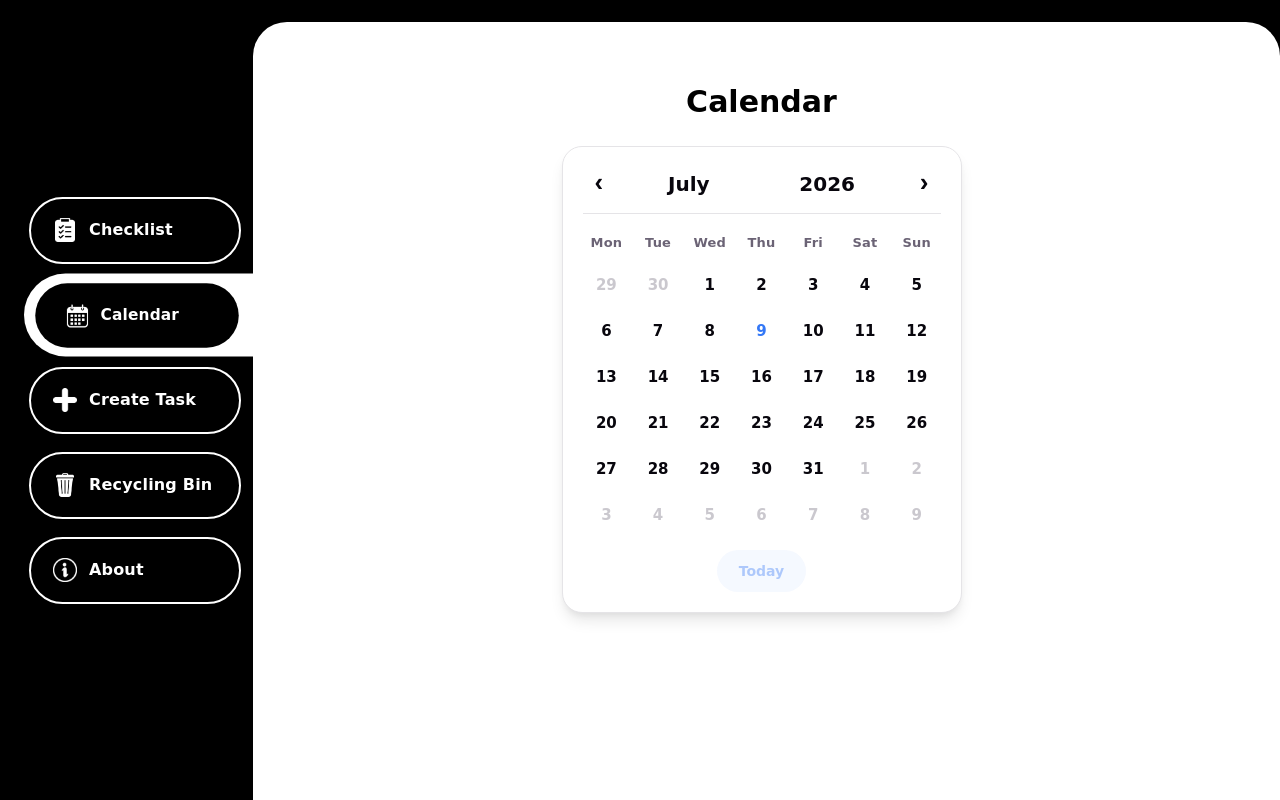
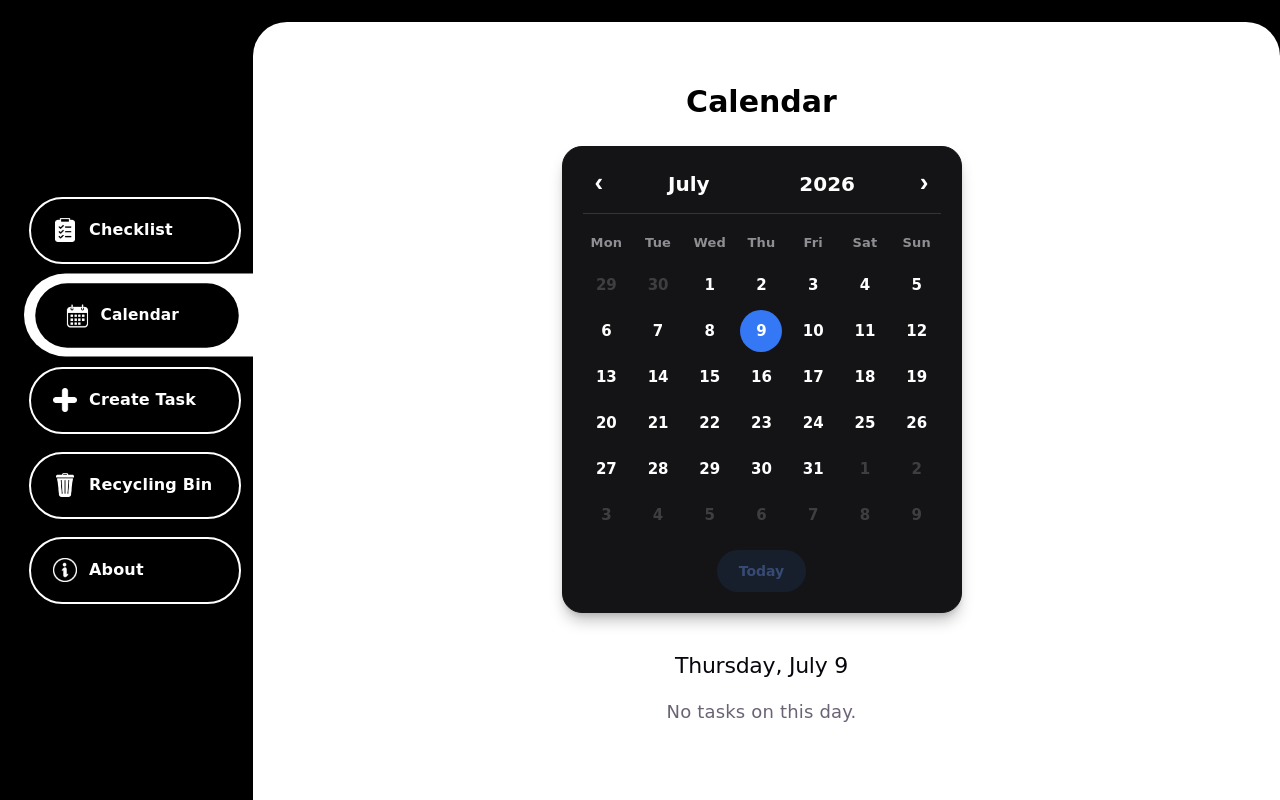
Before and after one commit to Ngovkimyou/ToDo-App, a React (Vite) app: page /calendar in a window 1280 px wide. Built offline with nearby package versions, Linux system fonts and the light colour scheme.

Commit message:
Implement calendar page with task management features and styling updates

```diff
--- a/src/components/Calendar.css
+++ b/src/components/Calendar.css
@@ -1,16 +1,22 @@
 .calendar {
   --calendar-accent: #3478f6;
-  --calendar-accent-soft: rgba(52, 120, 246, 0.12);
+  --calendar-accent-soft: rgba(52, 120, 246, 0.25);
+  --calendar-text: #fff;
+  --calendar-muted: #8e8e93;
+  --calendar-border: rgba(255, 255, 255, 0.14);
+  --calendar-hover: rgba(255, 255, 255, 0.1);
 
   width: 100%;
   max-width: 400px;
   margin: 0 auto 40px;
   padding: 20px;
   box-sizing: border-box;
-  background: var(--bg);
-  border: 1px solid var(--border);
+  background: #141416;
+  border: 1px solid #141416;
   border-radius: 20px;
-  box-shadow: var(--shadow);
+  box-shadow:
+    rgba(0, 0, 0, 0.25) 0 10px 15px -3px,
+    rgba(0, 0, 0, 0.12) 0 4px 6px -2px;
   overflow: hidden; /* keeps the slide animation inside the card */
 }
 
@@ -74,46 +80,13 @@
   }
 }
 
-.calendar-today-button {
-  display: block;
-  margin: 14px auto 0;
-  border: none;
-  font: inherit;
-  font-size: 14px;
-  font-weight: 600;
-  color: var(--calendar-accent);
-  background: var(--calendar-accent-soft);
-  padding: 8px 22px;
-  border-radius: 999px;
-  cursor: pointer;
-}
-
-.calendar-today-button:hover {
-  background: rgba(52, 120, 246, 0.2);
-}
-
-.calendar-today-button:disabled {
-  opacity: 0.4;
-  cursor: default;
-}
-
-.calendar-today-button:disabled:hover {
-  background: var(--calendar-accent-soft);
-}
-
-@media (prefers-reduced-motion: reduce) {
-  .calendar-body {
-    animation: none !important;
-  }
-}
-
 .calendar-header {
   display: flex;
   align-items: center;
   gap: 8px;
   padding-bottom: 12px;
   margin-bottom: 8px;
-  border-bottom: 1px solid var(--border);
+  border-bottom: 1px solid var(--calendar-border);
 }
 
 .calendar-title {
@@ -130,7 +103,7 @@
   font: inherit;
   font-size: 20px;
   font-weight: 700;
-  color: var(--text-h);
+  color: var(--calendar-text);
   padding: 4px 10px;
   border-radius: 8px;
 }
@@ -140,7 +113,7 @@
 }
 
 .calendar-title-button:hover {
-  background: var(--code-bg);
+  background: var(--calendar-hover);
 }
 
 .calendar-nav {
@@ -149,14 +122,14 @@
   font-size: 26px;
   line-height: 1;
   font-weight: 700;
-  color: var(--text-h);
+  color: var(--calendar-text);
   cursor: pointer;
   padding: 2px 12px 6px;
   border-radius: 8px;
 }
 
 .calendar-nav:hover {
-  background: var(--code-bg);
+  background: var(--calendar-hover);
 }
 
 .calendar-day-grid {
@@ -170,17 +143,18 @@
 .calendar-day-name {
   font-size: 13px;
   font-weight: 600;
-  color: var(--text);
+  color: var(--calendar-muted);
   padding: 8px 0 4px;
 }
 
 .calendar-day {
+  position: relative;
   border: none;
   background: none;
   font: inherit;
   font-size: 15px;
   font-weight: 600;
-  color: var(--text-h);
+  color: var(--calendar-text);
   width: 100%;
   max-width: 42px;
   aspect-ratio: 1;
@@ -189,11 +163,11 @@
 }
 
 .calendar-day:hover {
-  background: var(--code-bg);
+  background: var(--calendar-hover);
 }
 
 .calendar-day.outside {
-  color: var(--text);
+  color: var(--calendar-muted);
   opacity: 0.35;
 }
 
@@ -211,6 +185,21 @@
   background: var(--calendar-accent);
 }
 
+.calendar-day-dot {
+  position: absolute;
+  left: 50%;
+  bottom: 5px;
+  transform: translateX(-50%);
+  width: 5px;
+  height: 5px;
+  border-radius: 50%;
+  background: var(--calendar-accent);
+}
+
+.calendar-day.selected .calendar-day-dot {
+  background: #fff;
+}
+
 .calendar-pick-grid {
   display: grid;
   grid-template-columns: repeat(3, 1fr);
@@ -224,17 +213,50 @@
   font: inherit;
   font-size: 15px;
   font-weight: 600;
-  color: var(--text-h);
+  color: var(--calendar-text);
   padding: 14px 4px;
   border-radius: 10px;
   cursor: pointer;
 }
 
 .calendar-pick:hover {
-  background: var(--code-bg);
+  background: var(--calendar-hover);
 }
 
 .calendar-pick.active {
   background: var(--calendar-accent);
   color: #fff;
 }
+
+.calendar-today-button {
+  display: block;
+  margin: 14px auto 0;
+  border: none;
+  font: inherit;
+  font-size: 14px;
+  font-weight: 600;
+  color: #6a9bff;
+  background: var(--calendar-accent-soft);
+  padding: 8px 22px;
+  border-radius: 999px;
+  cursor: pointer;
+}
+
+.calendar-today-button:hover {
+  background: rgba(52, 120, 246, 0.38);
+}
+
+.calendar-today-button:disabled {
+  opacity: 0.4;
+  cursor: default;
+}
+
+.calendar-today-button:disabled:hover {
+  background: var(--calendar-accent-soft);
+}
+
+@media (prefers-reduced-motion: reduce) {
+  .calendar-body {
+    animation: none !important;
+  }
+}
--- a/src/components/DateTimePicker.jsx
+++ b/src/components/DateTimePicker.jsx
@@ -7,9 +7,16 @@ const monthOptions = createNumberOptions(12, 1);
 const hourOptions = createNumberOptions(12, 1);
 const minuteOptions = createNumberOptions(60);
 
+const currentYear = new Date().getFullYear();
+const yearOptions = [];
+for (let year = currentYear; year <= currentYear + 4; year++) {
+  yearOptions.push(String(year));
+}
+
 const dateTimeFields = [
   { key: "day", label: "Day", options: dayOptions },
   { key: "month", label: "Month", options: monthOptions },
+  { key: "year", label: "Year", options: yearOptions },
   { key: "hour", label: "Hour", options: hourOptions },
   { key: "minute", label: "Minute", options: minuteOptions },
   { key: "period", label: "AM/PM", options: ["AM", "PM"] },
--- a/src/components/HomeTaskModal.jsx
+++ b/src/components/HomeTaskModal.jsx
@@ -22,9 +22,10 @@ const headerEditIconElement = (
 );
 
 function parseDueDate(dueDate) {
-  const match = /^(\d{2})\/(\d{2})\s+(\d{1,2}):(\d{2})\s+(AM|PM)$/.exec(
-    dueDate || "",
-  );
+  const match =
+    /^(\d{2})\/(\d{2})\/(\d{4})\s+(\d{1,2}):(\d{2})\s+(AM|PM)$/.exec(
+      dueDate || "",
+    );
 
   if (!match) {
     return DEFAULT_DATE_TIME;
@@ -33,9 +34,10 @@ function parseDueDate(dueDate) {
   return {
     day: match[1],
     month: match[2],
-    hour: match[3].padStart(2, "0"),
-    minute: match[4],
-    period: match[5],
+    year: match[3],
+    hour: match[4].padStart(2, "0"),
+    minute: match[5],
+    period: match[6],
   };
 }
 
--- /dev/null
+++ b/src/pages/Calendar.css
@@ -0,0 +1,22 @@
+.calendar-page {
+  width: 100%;
+}
+
+.calendar-day-tasks {
+  width: min(100%, 720px);
+  margin: 0 auto;
+  padding-bottom: 40px;
+}
+
+.calendar-day-tasks-title {
+  text-align: center;
+  font-size: 22px;
+  color: #08060d;
+  margin: 0 0 20px;
+}
+
+.calendar-no-tasks {
+  text-align: center;
+  color: #6b6375;
+  margin: 0;
+}
--- a/src/pages/Calendar.jsx
+++ b/src/pages/Calendar.jsx
@@ -1,11 +1,114 @@
+import { useEffect, useState } from "react";
 import Calendar from "../components/Calendar";
+import HomeDeleteConfirm from "../components/HomeDeleteConfirm";
+import HomeTaskCard from "../components/HomeTaskCard";
+import HomeTaskModal from "../components/HomeTaskModal";
+import { useTasks } from "../context/TaskContext";
+import { getLocalDateKey, getTaskDueDateKey } from "../utils/date";
+import { groupTasksByCategory } from "../utils/tasks";
+
+import "./Home.css";
+import "./Calendar.css";
 
 function CalendarPage() {
+  const { tasks, editTask, deleteTask, toggleComplete } = useTasks();
+  const [selectedDate, setSelectedDate] = useState(new Date());
+  const [selectedTask, setSelectedTask] = useState(null);
+  const [selectedTaskMode, setSelectedTaskMode] = useState("view");
+  const [taskToDelete, setTaskToDelete] = useState(null);
+
+  const selectedDateKey = getLocalDateKey(selectedDate);
+  const markedDates = tasks.map(getTaskDueDateKey);
+  const dayTasks = tasks.filter(
+    (task) => getTaskDueDateKey(task) === selectedDateKey
+  );
+  const taskGroups = Object.entries(groupTasksByCategory(dayTasks));
+
+  const selectedDateLabel = selectedDate.toLocaleDateString(undefined, {
+    weekday: "long",
+    day: "numeric",
+    month: "long",
+  });
+
+  // Same scroll lock as the Home page while a modal is open.
+  useEffect(() => {
+    const panel = document.querySelector(".app-panel");
+
+    if (!panel || (!selectedTask && !taskToDelete)) {
+      return undefined;
+    }
+
+    const previousOverflowY = panel.style.overflowY;
+    panel.style.overflowY = "hidden";
+
+    return () => {
+      panel.style.overflowY = previousOverflowY;
+    };
+  }, [selectedTask, taskToDelete]);
+
   return (
-    <>
+    <div className="calendar-page">
       <h1 className="page-title">Calendar</h1>
-      <Calendar />
-    </>
+
+      <Calendar
+        selectedDate={selectedDate}
+        onDaySelect={setSelectedDate}
+        markedDates={markedDates}
+      />
+
+      <section className="calendar-day-tasks" aria-label="Tasks for selected day">
+        <h2 className="calendar-day-tasks-title">{selectedDateLabel}</h2>
+
+        {taskGroups.length === 0 && (
+          <p className="calendar-no-tasks">No tasks on this day.</p>
+        )}
+
+        <div className="home-task-list">
+          {taskGroups.map(([category, categoryTasks]) => (
+            <HomeTaskCard
+              key={category}
+              category={category}
+              tasks={categoryTasks}
+              onTaskSelect={(task) => {
+                setSelectedTaskMode("view");
+                setSelectedTask(task);
+              }}
+              onTaskEdit={(task) => {
+                setSelectedTaskMode("edit");
+                setSelectedTask(task);
+              }}
+              onTaskDelete={setTaskToDelete}
+              onTaskToggleComplete={toggleComplete}
+            />
+          ))}
+        </div>
+      </section>
+
+      <HomeTaskModal
+        task={selectedTask}
+        startInEditMode={selectedTaskMode === "edit"}
+        onSave={(taskId, updatedTask) => {
+          editTask(taskId, updatedTask);
+          setSelectedTask((currentTask) => ({
+            ...currentTask,
+            ...updatedTask,
+          }));
+        }}
+        onClose={() => setSelectedTask(null)}
+      />
+
+      <HomeDeleteConfirm
+        task={taskToDelete}
+        onCancel={() => setTaskToDelete(null)}
+        onConfirm={() => {
+          deleteTask(taskToDelete.id);
+          setTaskToDelete(null);
+          setSelectedTask((currentTask) =>
+            currentTask?.id === taskToDelete.id ? null : currentTask
+          );
+        }}
+      />
+    </div>
   );
 }
 
--- a/src/pages/CreateTask.css
+++ b/src/pages/CreateTask.css
@@ -154,7 +154,7 @@
 
 .date-time-grid {
   display: grid;
-  grid-template-columns: repeat(5, minmax(80px, 1fr));
+  grid-template-columns: repeat(6, minmax(80px, 1fr));
   gap: 12px;
 }
 
--- a/src/pages/Home.css
+++ b/src/pages/Home.css
@@ -1095,7 +1095,7 @@
 
 .task-modal-date-field .date-time-grid {
   display: grid;
-  grid-template-columns: repeat(5, minmax(0, 1fr));
+  grid-template-columns: repeat(6, minmax(0, 1fr));
   gap: 10px;
 }
 
--- a/src/utils/date.js
+++ b/src/utils/date.js
@@ -4,6 +4,18 @@ export function getLocalDateKey(date) {
   const day = String(date.getDate()).padStart(2, "0");
 
   return `${year}-${month}-${day}`;
+}
+
+// Turns a task's due date ("DD/MM/YYYY HH:MM AM") into a "YYYY-MM-DD" key.
+// Returns null when the task has no readable due date.
+export function getTaskDueDateKey(task) {
+  const match = /^(\d{2})\/(\d{2})\/(\d{4})/.exec(task.dueDate || "");
+
+  if (!match) {
+    return null;
+  }
+
+  return `${match[3]}-${match[2]}-${match[1]}`;
 }
 
 export function getTaskCreatedDateKey(task) {
--- a/src/utils/taskForm.js
+++ b/src/utils/taskForm.js
@@ -12,6 +12,7 @@ export const CATEGORY_OPTIONS = [
 export const DEFAULT_DATE_TIME = {
   day: "01",
   month: "01",
+  year: String(new Date().getFullYear()),
   hour: "12",
   minute: "00",
   period: "AM",
@@ -35,6 +36,6 @@ export function getCharacterStatus(length, limit) {
   return "";
 }
 
-export function formatDueDate({ day, month, hour, minute, period }) {
-  return `${day}/${month} ${hour}:${minute} ${period}`;
+export function formatDueDate({ day, month, year, hour, minute, period }) {
+  return `${day}/${month}/${year} ${hour}:${minute} ${period}`;
 }
--- /dev/null
+++ b/src/utils/tasks.js
@@ -0,0 +1,12 @@
+export function groupTasksByCategory(tasks) {
+  return tasks.reduce((groups, task) => {
+    const category = task.category || "No category";
+
+    if (!groups[category]) {
+      groups[category] = [];
+    }
+
+    groups[category].push(task);
+    return groups;
+  }, {});
+}
```
Also changed, not shown: src/components/Calendar.jsx (+10 -3 lines), src/pages/Home.jsx (+1 -13 lines).
